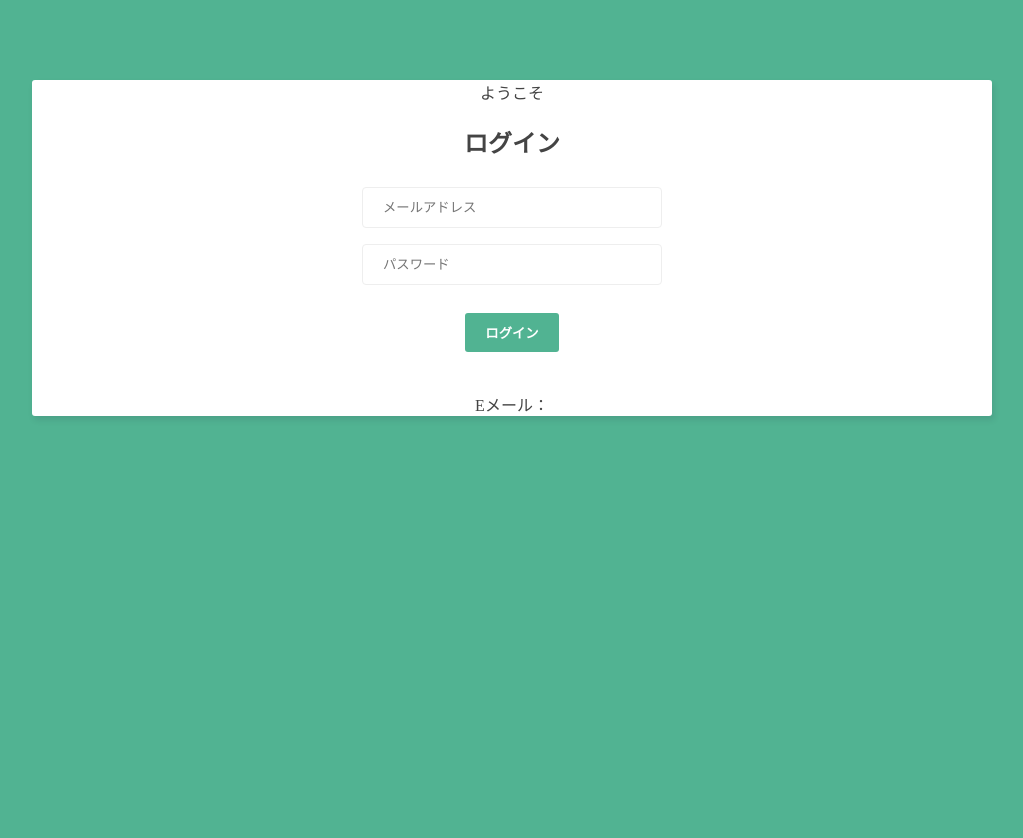
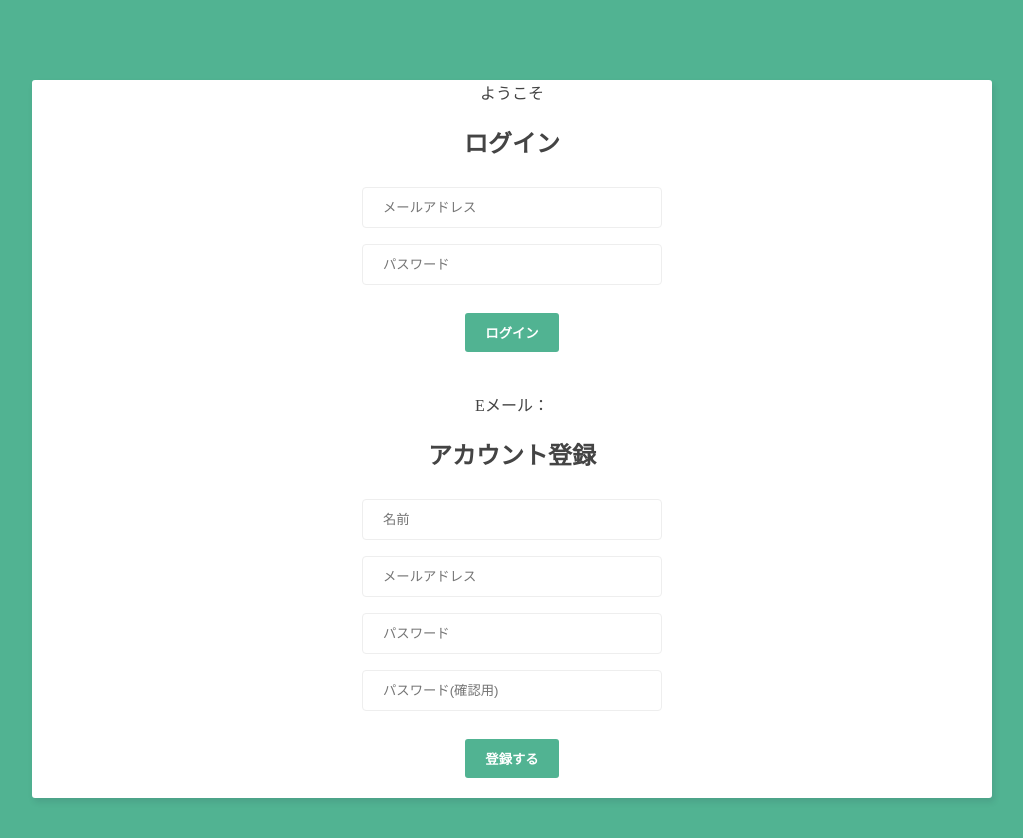
Before and after one commit to Hashimoto-Noriaki/vue-chat, a Vue app: page / in a window 1280 px wide. Shown: the top 838 px of the page, without its empty margins (128-1151 px from the left). Before the commit the page ends 800 px from the top, so only its background shows below. Built offline with nearby package versions, Linux system fonts and the light colour scheme.

Commit message:
新規登録画面

```diff
--- a/src/views/WelcomePage.vue
+++ b/src/views/WelcomePage.vue
@@ -2,15 +2,17 @@
   <div class="container welcome">
     <p>ようこそ</p>
     <LoginForm />
+    <SignupForm />
   </div>
 </template>
 
 <script>
 import LoginForm from '../components/LoginForm.vue'
+import SignupForm from '../components/SignupForm.vue'
+export default {
+  components: { LoginForm, SignupForm },
+}
 
-export default {
-  components: { LoginForm },
-}
 </script>
 
 <style>
```
